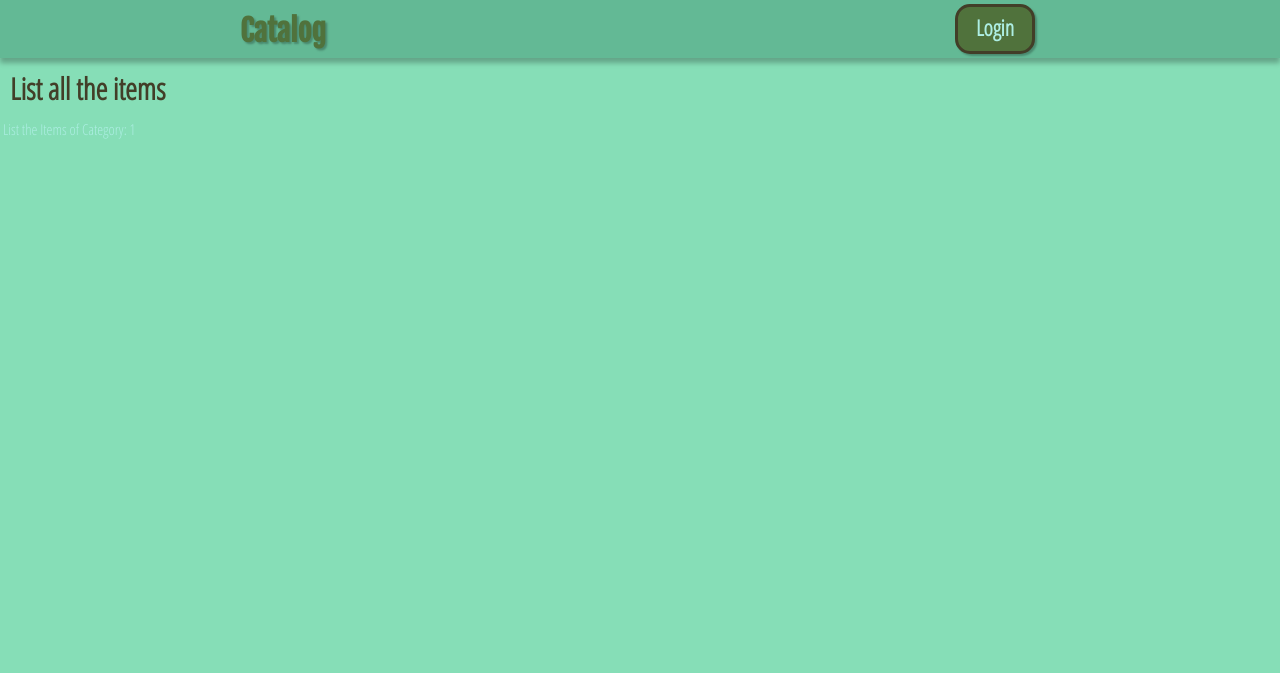
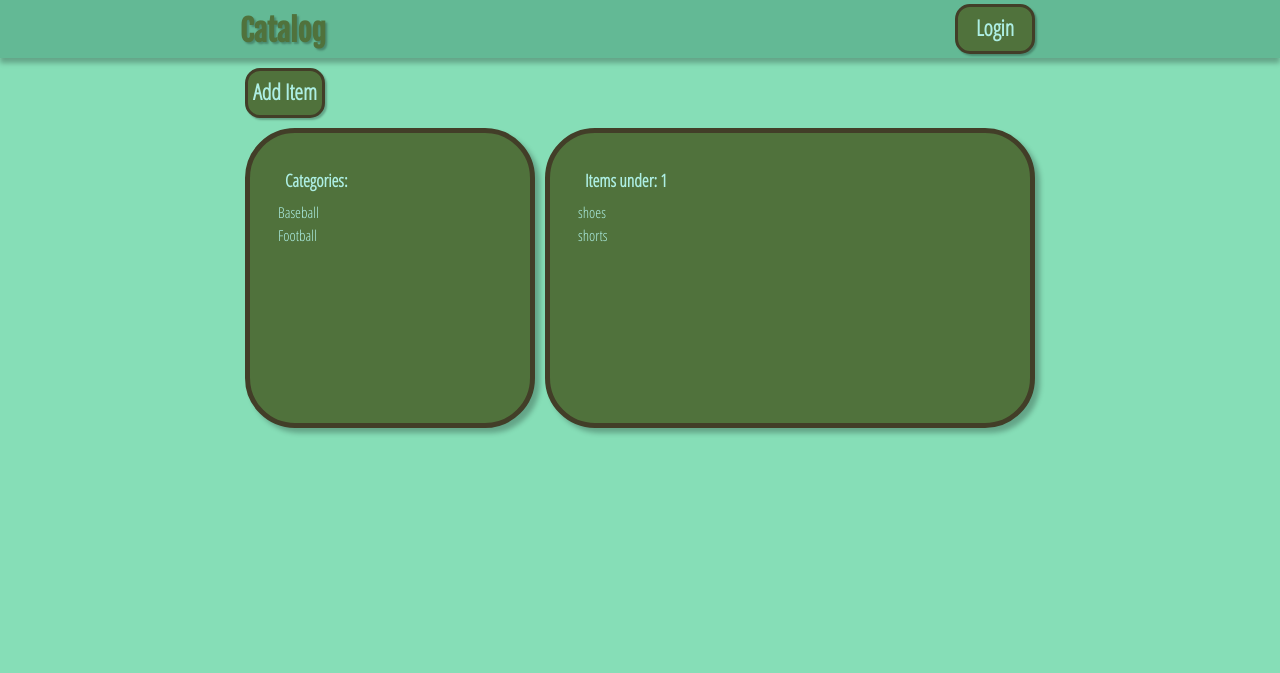
Before and after one commit to tordne/item-catalog, a Flask app: page /catalog/1 in a window 1280 px wide. Shown: the top 673 px of the page. After the commit the page ends 435 px from the top, so only its background shows below. Run offline with Flask 2, Linux system fonts and the light colour scheme; parts of the project's set-up code (start-up, migrations or seed data) failed here and were passed over.

Commit message:
Feat: Add the styling to the items page

```diff
--- a/project/client/templates/main/items.html
+++ b/project/client/templates/main/items.html
@@ -1,9 +1,19 @@
 {% extends "_base.html" %}
 
 {% block content %}
-
-<h1>List all the items</h1>
-
-<p>List the Items of Category: {{ category }} </p>
-
+<section class="main-inner">
+	<section class="main-buttons">
+		<a href="" class="button">Add Item</a>
+	</section>
+	<section class="categories">
+		<h1>Categories:</h1>
+		<p>Baseball</p>
+		<p>Football</p>
+	</section>
+	<section class="items">
+		<h1>Items under: {{ category }}</h1>
+		<p>shoes</p>
+		<p>shorts</p>
+	</section>
+</section>
 {% endblock %}
```
